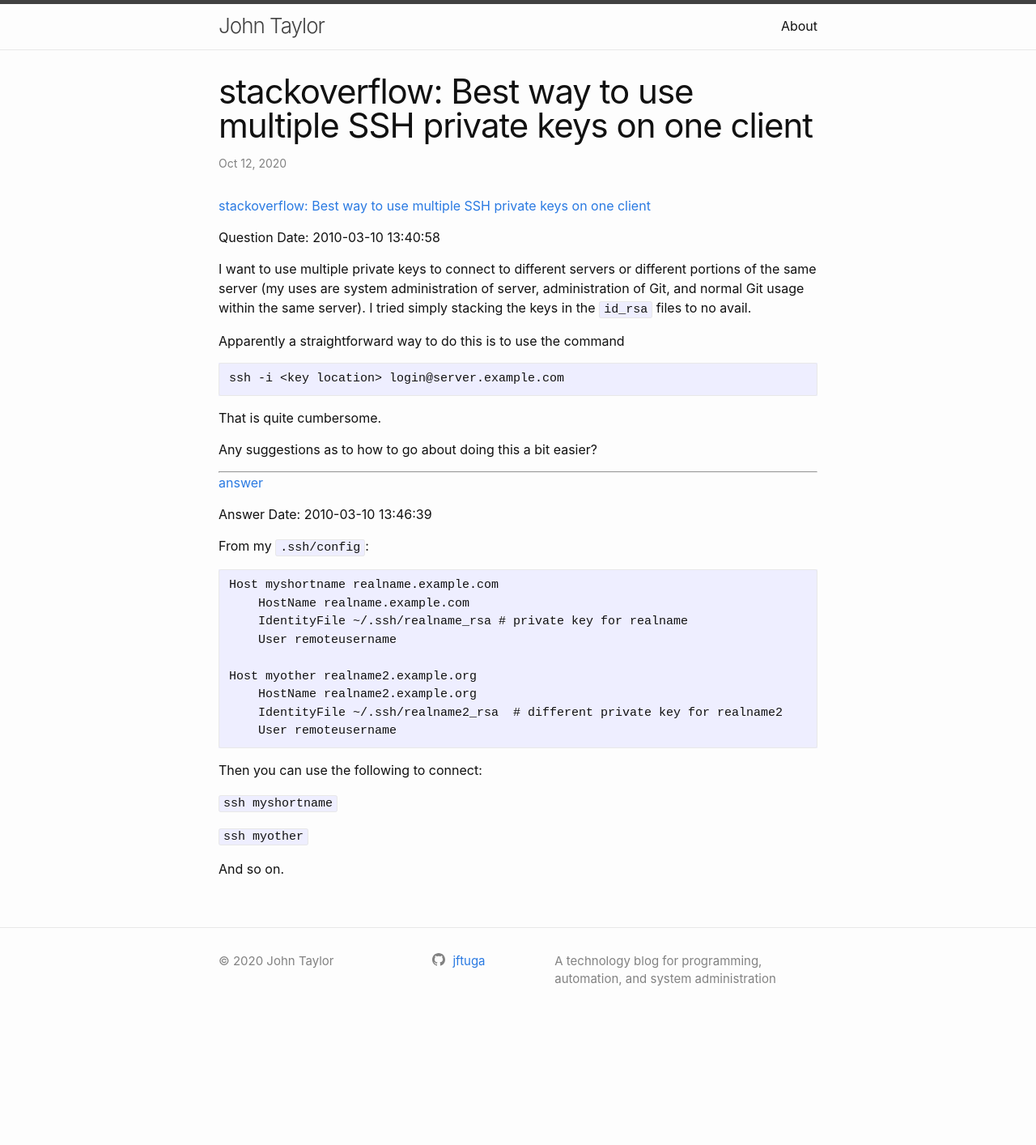
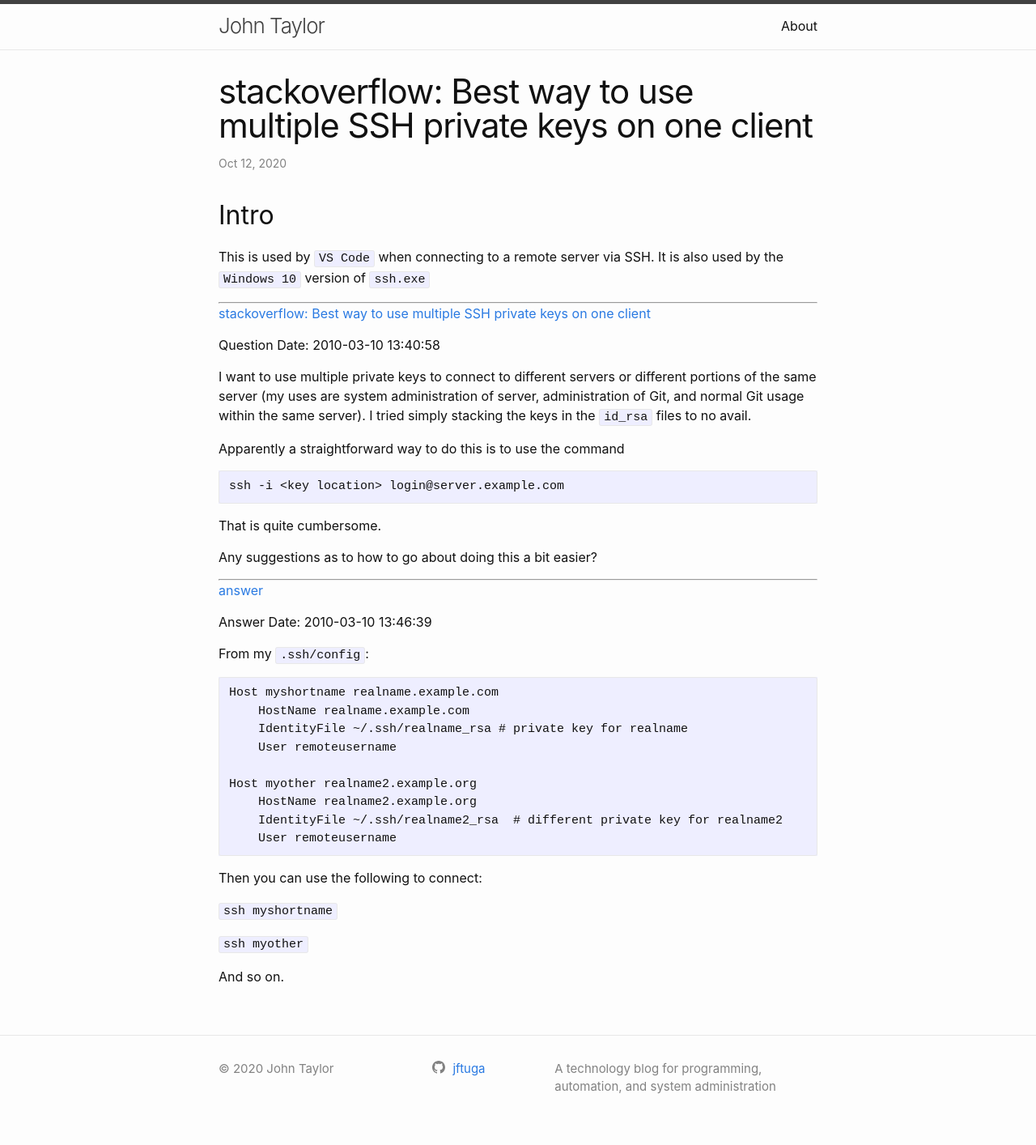
Before and after one commit to jftuga/blog, a Jekyll site: the page built from _posts/2020-10-12--stackoverflow-Best-way-to-use-multiple-SSH-private-keys-on-one-client.md, in a window 1280 px wide. Shown: the whole page at 81% size. Built offline with Jekyll 4.4.1, drawn with Linux system fonts in a browser that asks for light colours; before the commit the page ends 1281 px from its top, so only the background shows below that.

Commit message:
added Intro

```diff
--- a/_posts/2020-10-12--stackoverflow-Best-way-to-use-multiple-SSH-private-keys-on-one-client.md
+++ b/_posts/2020-10-12--stackoverflow-Best-way-to-use-multiple-SSH-private-keys-on-one-client.md
@@ -4,6 +4,13 @@ title: "stackoverflow: Best way to use multiple SSH private keys on one client"
 date: 2020-10-12 19:26:31 +0000
 categories: ssh ssh-keys openssh
 ---
+
+## Intro
+
+This is used by `VS Code` when connecting to a remote server via SSH.  It is also used by the `Windows 10` version of `ssh.exe`
+
+___
+
 
 [stackoverflow: Best way to use multiple SSH private keys on one client](https://stackoverflow.com/questions/2419566/best-way-to-use-multiple-ssh-private-keys-on-one-client)
 
```
